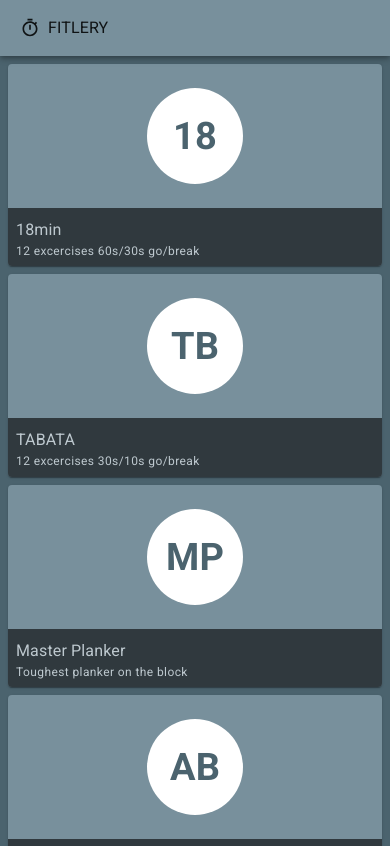
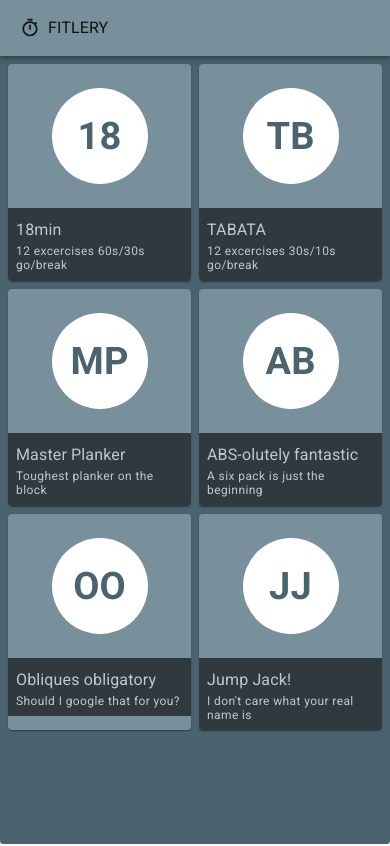
Before and after one commit to m00k/fitlery-web, a React (Create React App) app: page / in a window 390 px wide. Shown: the top 846 px of the page. Built offline with nearby package versions, Linux system fonts and the light colour scheme.

Commit message:
style(workout list): fix responsive grid, remove caption line height

```diff
--- a/src/workout/WorkoutList.tsx
+++ b/src/workout/WorkoutList.tsx
@@ -17,9 +17,6 @@ const useStyles = makeStyles((theme: Theme) =>
     card: {
       backgroundColor: theme.palette.secondary.main,
       [theme.breakpoints.up('xs')]: {
-        gridColumn: 'span 12',
-      },
-      [theme.breakpoints.up('sm')]: {
         gridColumn: 'span 6',
       },
       [theme.breakpoints.up('md')]: {
@@ -36,7 +33,6 @@ const useStyles = makeStyles((theme: Theme) =>
     content: {
       backgroundColor: theme.palette.common.black,
       color: theme.palette.secondary.contrastText,
-      lineHeight: 1.2, // TODO: overrides the mui way
       opacity: .6,
       padding: theme.spacing(1),
     },
```
